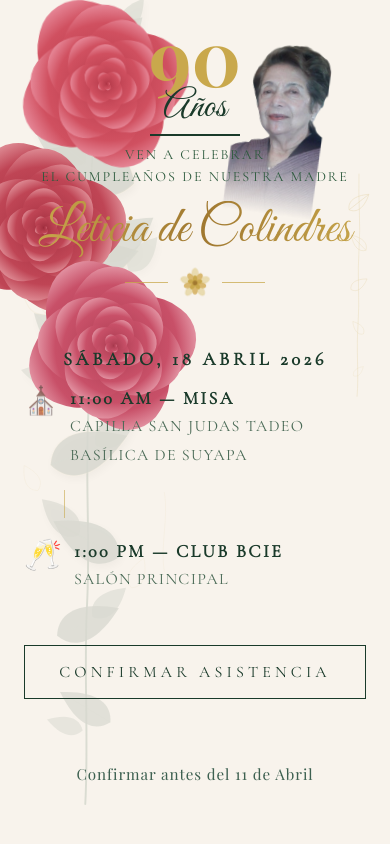
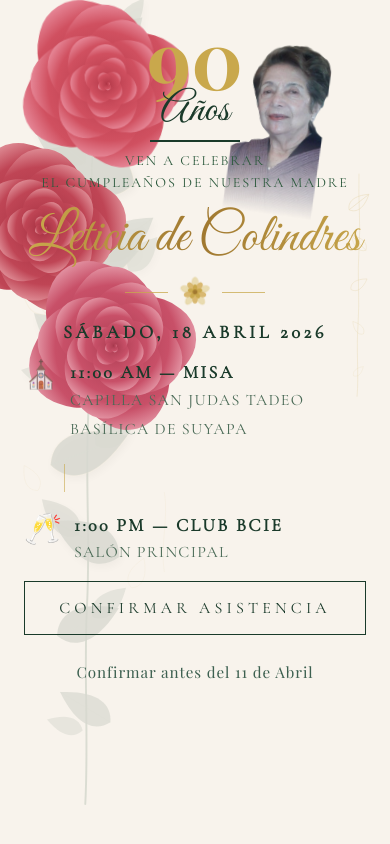
Before and after one commit to andures/cumplenso-mama, a React (Vite) app in the folder frontend/: page / in a window 390 px wide. Shown: the top 844 px of the page. Built offline with nearby package versions, Linux system fonts and the light colour scheme; a web font is replaced by a local one.

Commit message:
fix: grow top block to align photo/divider; cap bottom gap with clamp()

```diff
--- a/frontend/src/index.css
+++ b/frontend/src/index.css
@@ -109,13 +109,43 @@ body {
 /* ── iPhone SE and very short phones (≤ 700px tall) ── */
 @media (max-height: 700px) and (max-width: 599px) {
   .inv-num90 {
-    font-size: clamp(3rem, 9dvh, 3.8rem) !important;
+    font-size: clamp(3rem, 8.5dvh, 3.6rem) !important;
   }
   .inv-anios {
-    font-size: clamp(1.6rem, 5dvh, 2rem) !important;
+    font-size: clamp(1.5rem, 4.5dvh, 1.9rem) !important;
   }
   .inv-name {
-    font-size: clamp(2.2rem, 6.5dvh, 2.8rem) !important;
+    font-size: clamp(2rem, 6dvh, 2.6rem) !important;
+  }
+  .inv-divider {
+    margin-bottom: 4px !important;
+  }
+  .inv-joinus {
+    margin-bottom: 4px !important;
+  }
+  .inv-toppad {
+    padding-top: 12px !important;
+    padding-bottom: 12px !important;
+  }
+  .inv-bottomgap {
+    gap: 8px !important;
+  }
+  .inv-photo img {
+    width: 78px !important;
+    height: 126px !important;
+  }
+}
+
+/* ── Galaxy S10 / A52 / S22 / A34 zone (701–840px tall, narrow phones) ── */
+@media (max-height: 840px) and (min-height: 701px) and (max-width: 599px) {
+  .inv-num90 {
+    font-size: clamp(3.8rem, 9.5dvh, 4.4rem) !important;
+  }
+  .inv-anios {
+    font-size: clamp(2rem, 5.5dvh, 2.4rem) !important;
+  }
+  .inv-name {
+    font-size: clamp(2.7rem, 7dvh, 3.1rem) !important;
   }
   .inv-divider {
     margin-bottom: 6px !important;
@@ -124,65 +154,34 @@ body {
     margin-bottom: 6px !important;
   }
   .inv-toppad {
-    padding-top: 16px !important;
-    padding-bottom: 16px !important;
+    padding-top: 18px !important;
+    padding-bottom: 18px !important;
   }
   .inv-bottomgap {
-    gap: 10px !important;
+    gap: 12px !important;
   }
   .inv-photo img {
-    width: 80px !important;
-    height: 130px !important;
-  }
-}
-
-/* ── Galaxy S10 / A52 / S22 / A34 zone (701–840px tall, narrow phones) ── */
-@media (max-height: 840px) and (min-height: 701px) and (max-width: 599px) {
-  .inv-num90 {
-    font-size: clamp(3.5rem, 9.5dvh, 4.2rem) !important;
-  }
-  .inv-anios {
-    font-size: clamp(1.9rem, 5.5dvh, 2.2rem) !important;
-  }
-  .inv-name {
-    font-size: clamp(2.6rem, 7dvh, 3rem) !important;
-  }
-  .inv-divider {
-    margin-bottom: 8px !important;
-  }
-  .inv-joinus {
-    margin-bottom: 8px !important;
-  }
-  .inv-toppad {
-    padding-top: 20px !important;
-    padding-bottom: 20px !important;
-  }
-  .inv-bottomgap {
-    gap: 14px !important;
-  }
-  .inv-photo img {
-    width: 85px !important;
-    height: 140px !important;
+    width: 88px !important;
+    height: 146px !important;
   }
 }
 
 /* ── Wide phones, short-ish height: S10+ / S23 / iPhone 12 mini zone ── */
-/* 600px+ wide phones that miss the max-width: 599px queries above */
 @media (max-height: 870px) and (min-width: 390px) and (max-width: 599px) {
   .inv-num90 {
-    font-size: clamp(3.8rem, 10dvh, 4.8rem) !important;
+    font-size: clamp(4.2rem, 10dvh, 5rem) !important;
   }
   .inv-anios {
-    font-size: clamp(2.1rem, 6dvh, 2.4rem) !important;
+    font-size: clamp(2.3rem, 6dvh, 2.6rem) !important;
   }
   .inv-name {
-    font-size: clamp(2.8rem, 7.5dvh, 3.2rem) !important;
+    font-size: clamp(3rem, 7.5dvh, 3.4rem) !important;
   }
   .inv-toppad {
     padding-top: 22px !important;
     padding-bottom: 22px !important;
   }
   .inv-bottomgap {
-    gap: 16px !important;
+    gap: 14px !important;
   }
 }
--- a/frontend/src/pages/Invitation.tsx
+++ b/frontend/src/pages/Invitation.tsx
@@ -738,7 +738,7 @@ export default function Invitation() {
               position: "relative",
               zIndex: 2,
               textAlign: "center",
-              pt: { xs: 3, sm: 7 },
+              pt: { xs: 4, sm: 7 },
               pb: { xs: 5, sm: 7 },
               px: { xs: 3, sm: 5, md: 7 },
               flex: 1,
@@ -756,7 +756,7 @@ export default function Invitation() {
                   display: "block",
                   fontFamily: '"Playfair Display", serif',
                   fontWeight: 700,
-                  fontSize: { xs: "4.5rem", sm: "8.5rem", md: "10rem" },
+                  fontSize: { xs: "5.5rem", sm: "8.5rem", md: "10rem" },
                   color: "#c9a84c",
                   lineHeight: 0.88,
                   animation:
@@ -773,7 +773,7 @@ export default function Invitation() {
                 sx={{
                   display: "block",
                   fontFamily: '"Great Vibes", cursive',
-                  fontSize: { xs: "2.3rem", sm: "4rem", md: "4.8rem" },
+                  fontSize: { xs: "2.8rem", sm: "4rem", md: "4.8rem" },
                   color: "#1a3a2a",
                   lineHeight: 1,
                   mt: { xs: "-0.1rem", sm: "-0.3rem" },
@@ -836,7 +836,7 @@ export default function Invitation() {
                 sx={{
                   display: "block",
                   fontFamily: '"Great Vibes", cursive',
-                  fontSize: { xs: "3rem", sm: "4.2rem", md: "5rem" },
+                  fontSize: { xs: "3.3rem", sm: "4.2rem", md: "5rem" },
                   lineHeight: 1.15,
                   mb: { xs: 1, sm: 2.5 },
                   color: "#1a3a2a",
@@ -892,8 +892,8 @@ export default function Invitation() {
                 flex: 1,
                 display: "flex",
                 flexDirection: "column",
-                justifyContent: "space-evenly",
-                gap: { xs: 2.5, sm: 0 },
+                justifyContent: "flex-start",
+                gap: "clamp(16px, 3dvh, 44px)",
                 pt: { xs: 0, sm: 2 },
               }}
             >
```
Also changed, not shown: 2 other files (tests, documents, lock files or other folders).
